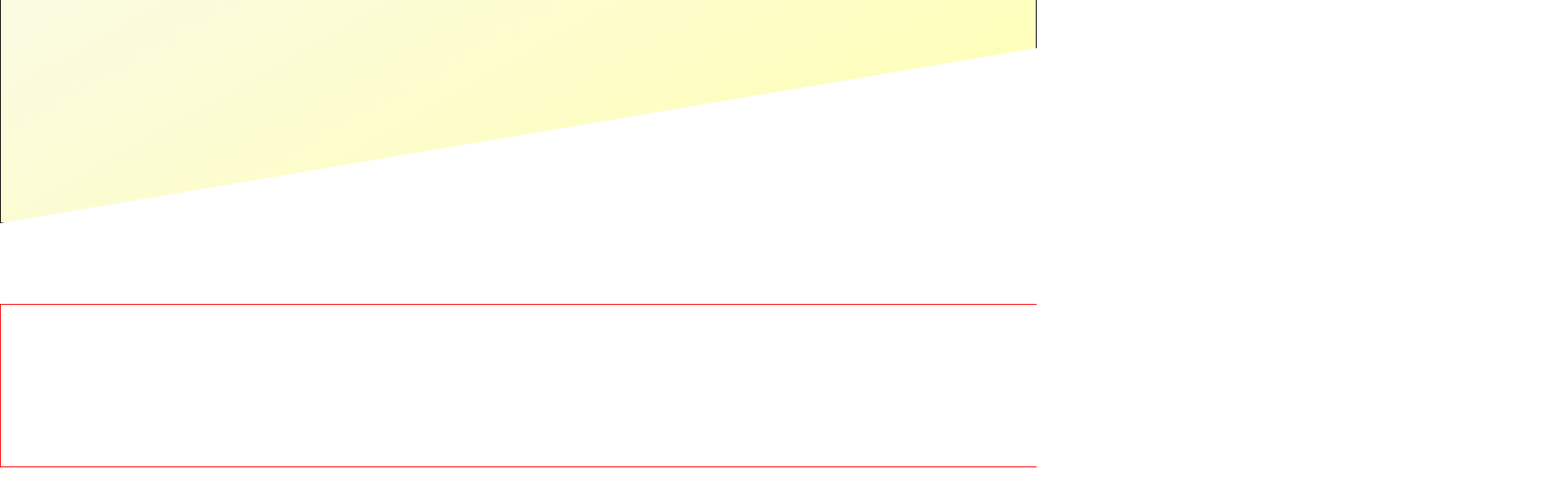
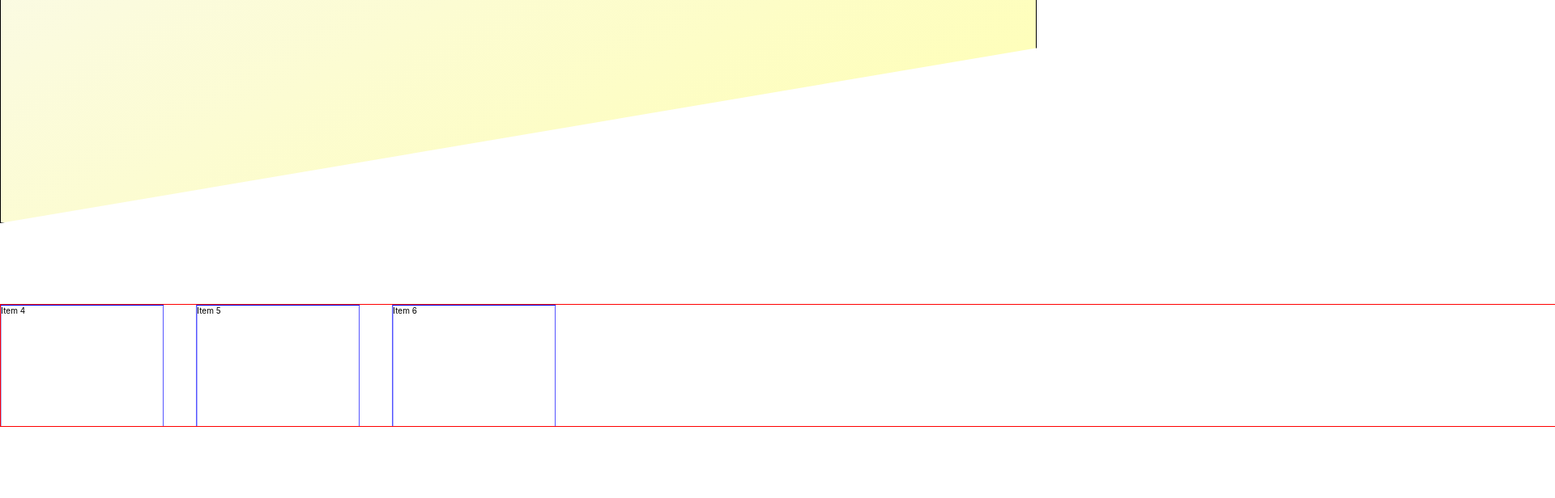
Before and after one commit to MarcoValeri/dev-marco, a React (Create React App) app in the folder dev-marco/: page / in a window 1280 px wide. Shown: the part 446-1062 px from the top of the page at 81% size, 1920 px wide, since content can reach past the window. Built offline with nearby package versions, Linux system fonts and the light colour scheme; a web font is replaced by a local one.

Commit message:
Create infinite carousel

```diff
--- a/dev-marco/src/components/carousel-infinite/carousel-infinite.js
+++ b/dev-marco/src/components/carousel-infinite/carousel-infinite.js
@@ -2,44 +2,26 @@
 import './carousel-infinite.scss';
 
 const CarouselInfinite = () => {
+
     return (
         <section className="carousel-infinite">
-            <div className="carousel-infinite__container">
-                <div className="carousel-infinite__scroll-wrapper">
             <div className="carousel-infinite__item">
-                        <h1>item 1</h1>
+                <p>Item 1</p>
             </div>
             <div className="carousel-infinite__item">
-                        <h1>item 1</h1>
+                <p>Item 2</p>
             </div>
             <div className="carousel-infinite__item">
-                        <h1>item 1</h1>
+                <p>Item 3</p>
             </div>
             <div className="carousel-infinite__item">
-                        <h1>item 1</h1>
+                <p>Item 4</p>
             </div>
             <div className="carousel-infinite__item">
-                        <h1>item 1</h1>
+                <p>Item 5</p>
             </div>
             <div className="carousel-infinite__item">
-                        <h1>item 1</h1>
-                    </div>
-                    <div className="carousel-infinite__item">
-                        <h1>item 1</h1>
-                    </div>
-                    <div className="carousel-infinite__item">
-                        <h1>item 1</h1>
-                    </div>
-                    <div className="carousel-infinite__item">
-                        <h1>item 1</h1>
-                    </div>
-                    <div className="carousel-infinite__item">
-                        <h1>item 1</h1>
-                    </div>
-                    <div className="carousel-infinite__item">
-                        <h1>item 1</h1>
-                    </div>
-                </div>
+                <p>Item 6</p>
             </div>
         </section>
     )
--- a/dev-marco/src/components/carousel-infinite/carousel-infinite.scss
+++ b/dev-marco/src/components/carousel-infinite/carousel-infinite.scss
@@ -1,39 +1,25 @@
 .carousel-infinite {
+    width: 200rem;
+    height: 15rem;
+    display: flex;
     overflow: hidden;
     margin: 10rem auto;
-
-    &__container {
-        position: relative;
-        width: 100vw;
-        height: 20rem;
-        overflow-x: hidden;
-        border: 1px solid #f00;
-    }
-
-    &__scroll-wrapper {
-        width: inherit;
-        height: inherit;
-        position: absolute;
-        left: 0%;
-        top: 0%;
-        animation: primary 10s linear infinite;
-    }
+    border: 1px solid #f00;
 
     &__item {
-        width: 10rem;
-        height: 10rem;
-        border: 1px solid #f00;
+        width: 20rem;
+        height: 40rem;
+        margin: 0 2rem;
+        animation: slide 15s linear infinite;
+        border: 1px solid #00f;
     }
 }
 
-@keyframes primary {
-
-    from {
-        left: 0%;
+@keyframes slide {
+    0% {
+        transform: translate(0, 0, 0);
     }
-
-    to {
-        left: -100%;
+    100% {
+        transform: translate3d(-200rem, 0, 0); // 200rem are the with of the parent container
     }
-
 }
--- a/dev-marco/src/components/navigation/navigation.js
+++ b/dev-marco/src/components/navigation/navigation.js
@@ -5,11 +5,11 @@ const Navigation = () => {
     return (
         <nav className="nav">
             <div className="nav__toggle">
-                <label for="nav menu" aria-label="nav menu"></label>
-                <input id="nav menu" name="nav menu" class="nav__input" type="checkbox" aria-label="nav menu" />
-                <span class="nav__span nav__span--empty"></span>
-                <span class="nav__span"></span>
-                <span class="nav__span"></span>
+                <label htmlFor="nav menu" aria-label="nav menu"></label>
+                <input id="nav menu" name="nav menu" className="nav__input" type="checkbox" aria-label="nav menu" />
+                <span className="nav__span nav__span--empty"></span>
+                <span className="nav__span"></span>
+                <span className="nav__span"></span>
                 <ul className="nav__menu">
                     <li className="nav__menu-item"><a className="link-no-style body-3 link-effect-load link-highlight" href="#">Home</a></li>
                     <li className="nav__menu-item"><a className="link-no-style body-3 link-effect-load" href="#">Portfolio</a></li>
```
Lines whose indentation alone changed are shown as unchanged.
